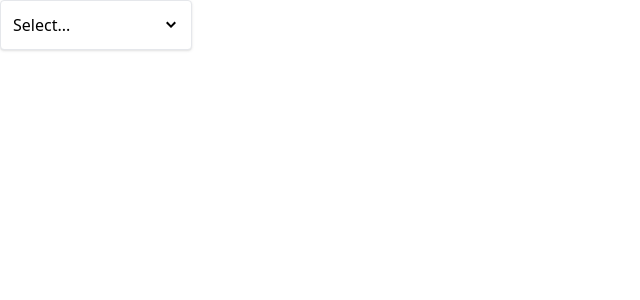
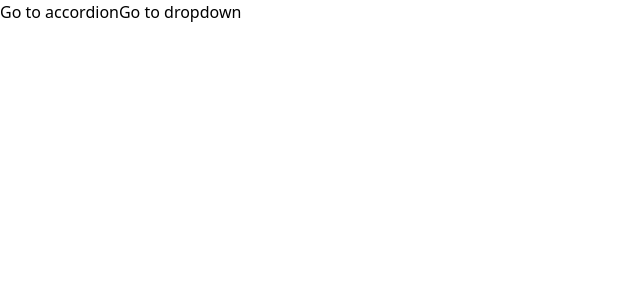
Before and after one commit to GReaper-DEV/reactjs-components, a React (Create React App) app: page / in a window 1280 px wide. Shown: the top 300 px of the page, without its empty margins (0-640 px from the left). Built offline with nearby package versions, Linux system fonts and the light colour scheme.

Commit message:
Updated to have Route components and Link components.

```diff
--- a/src/App.js
+++ b/src/App.js
@@ -1,22 +1,22 @@
-import Dropdown from "./components/Dropdown.js"
+import Link from "./components/Link";
+import Route from "./components/Route";
+import AccordionPage from "./pages/AccordionPage";
+import DropdownPage from "./pages/DropdownPage";
+
 function App() {
+    return <div>
+        <Link to="/accordion">Go to accordion</Link>
+        <Link to="/dropdown">Go to dropdown</Link>
+        <div>
+            <Route path="/accordion">
+                <AccordionPage />
+            </Route>
+            <Route path="/dropdown">
+                <DropdownPage />
+            </Route>
+        </div>
+    </div>
 
-    const options = [
-        {
-            label: 'Red',
-            value: 'red',
-        },
-        {
-            label: 'Green',
-            value: 'green',
-        },
-        {
-            label: 'Blue',
-            value: 'blue',
-        },
-    ];
-
-    return <Dropdown options={options} />
 }
 
 export default App;
```
